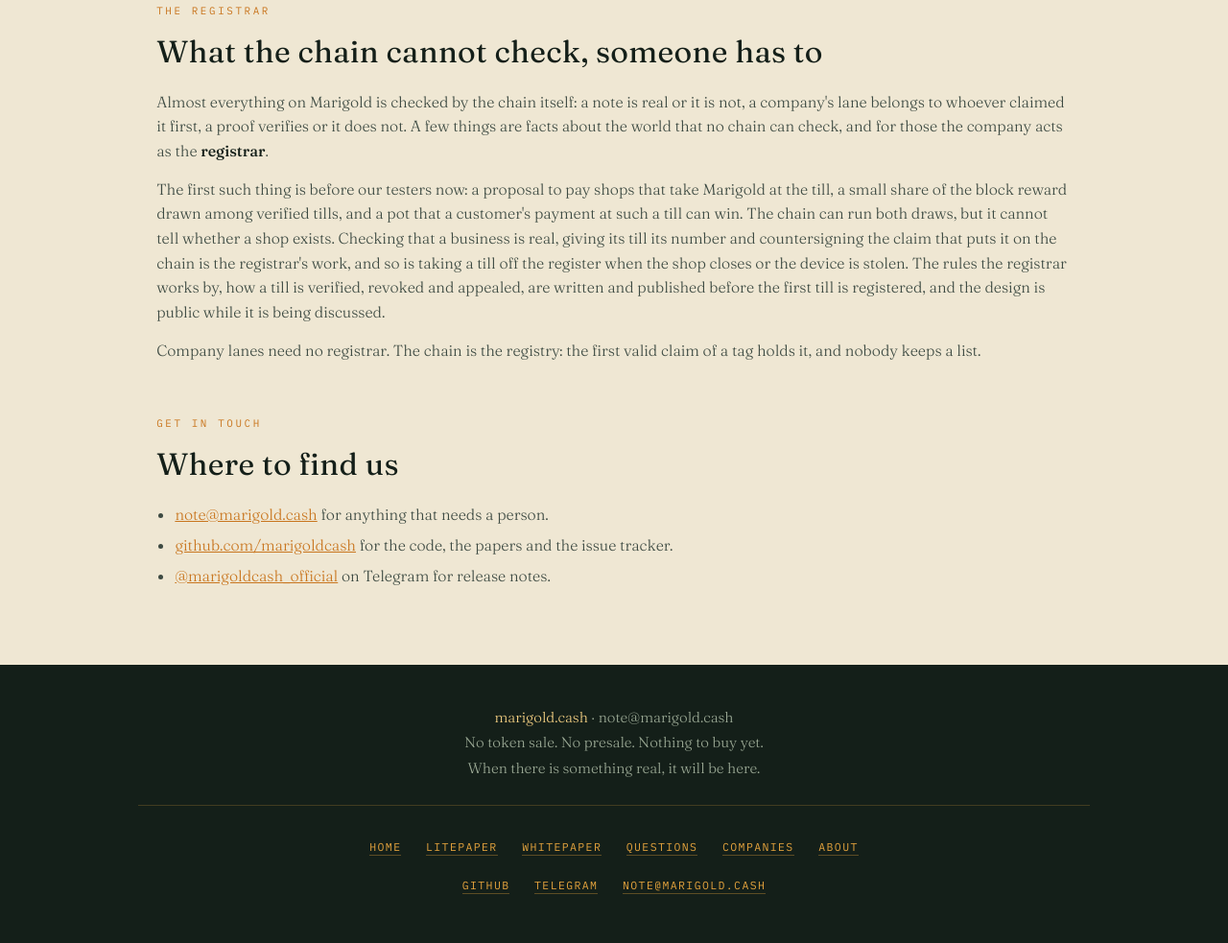
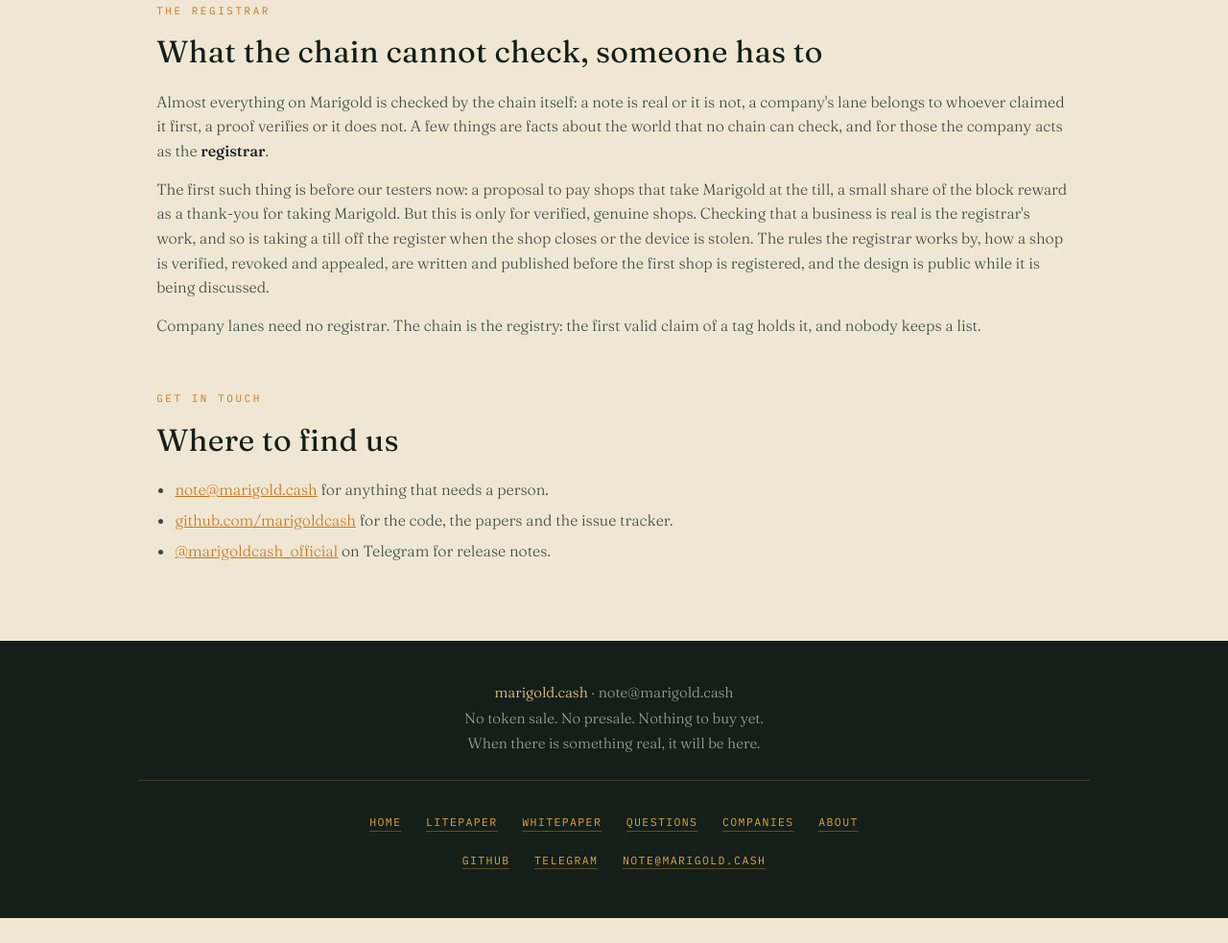
Before and after one commit to marigoldcash/marigoldcash.github.io, a plain HTML site: page about/index.html in a window 1280 px wide. Shown: the part 1415-2398 px from the top of the page at 96% size. After the commit the page ends 2372 px from the top, so only its background shows below. Drawn offline with Linux system fonts and the light colour scheme.

Commit message:
about: the registrar paragraph, shorter

```diff
--- a/about/index.html
+++ b/about/index.html
@@ -228,7 +228,7 @@
     <h2>What the chain cannot check, someone has to</h2>
     <div class="prose">
       <p>Almost everything on Marigold is checked by the chain itself: a note is real or it is not, a company's lane belongs to whoever claimed it first, a proof verifies or it does not. A few things are facts about the world that no chain can check, and for those the company acts as the <strong>registrar</strong>.</p>
-      <p>The first such thing is before our testers now: a proposal to pay shops that take Marigold at the till, a small share of the block reward drawn among verified tills, and a pot that a customer's payment at such a till can win. The chain can run both draws, but it cannot tell whether a shop exists. Checking that a business is real, giving its till its number and countersigning the claim that puts it on the chain is the registrar's work, and so is taking a till off the register when the shop closes or the device is stolen. The rules the registrar works by, how a till is verified, revoked and appealed, are written and published before the first till is registered, and the design is public while it is being discussed.</p>
+      <p>The first such thing is before our testers now: a proposal to pay shops that take Marigold at the till, a small share of the block reward as a thank-you for taking Marigold. But this is only for verified, genuine shops. Checking that a business is real is the registrar's work, and so is taking a till off the register when the shop closes or the device is stolen. The rules the registrar works by, how a shop is verified, revoked and appealed, are written and published before the first shop is registered, and the design is public while it is being discussed.</p>
       <p>Company lanes need no registrar. The chain is the registry: the first valid claim of a tag holds it, and nobody keeps a list.</p>
     </div>
   </section>
```
